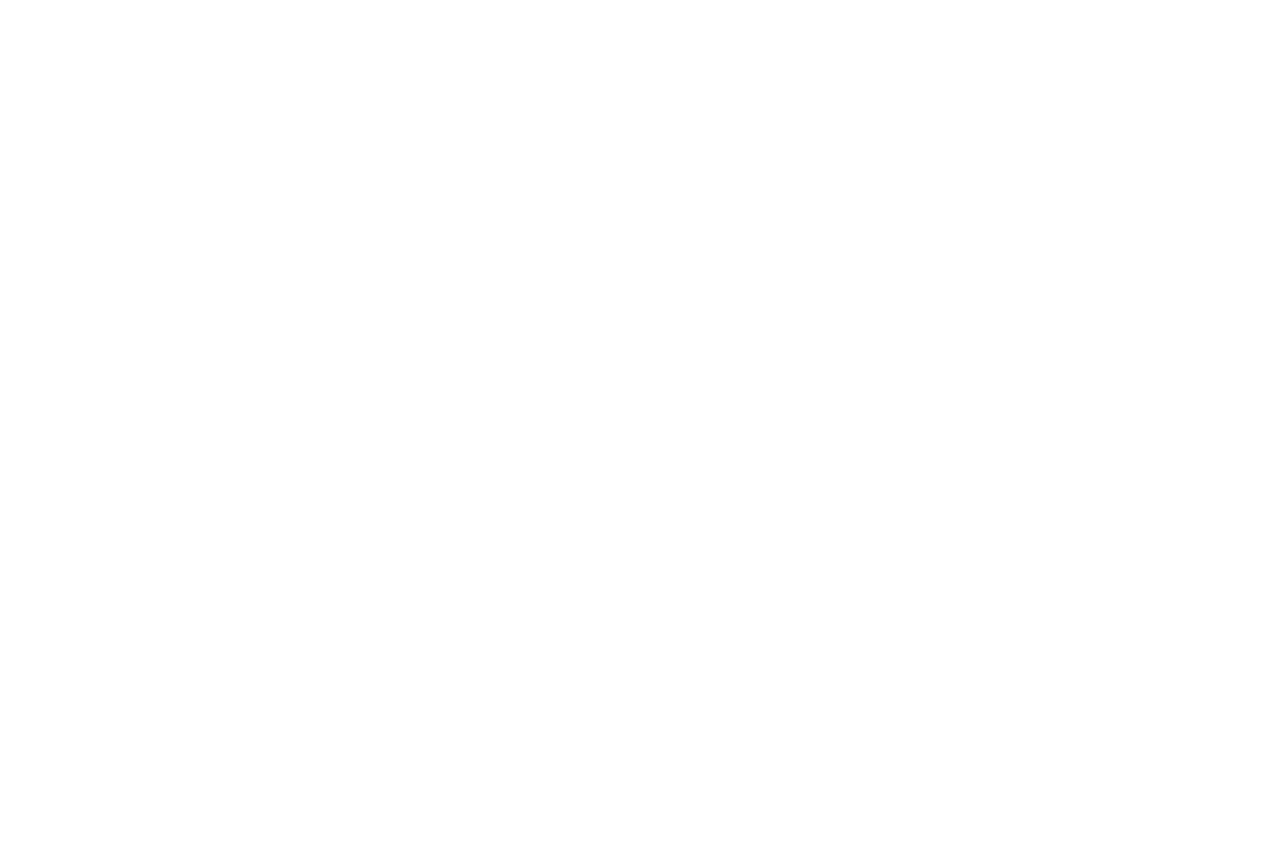
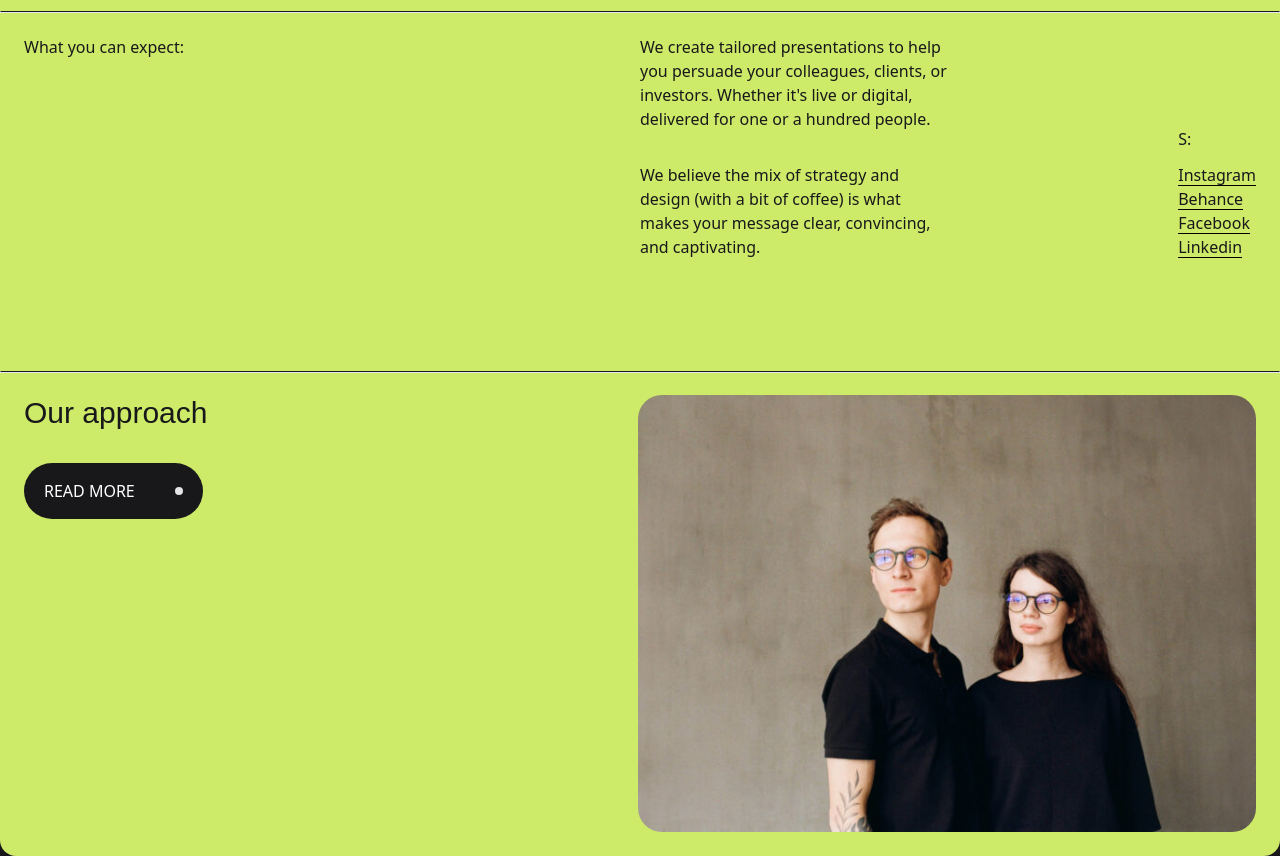
Before and after one commit to mayankpatidar275/ochi, a React (Vite) app: page / in a window 1280 px wide. Shown: the part 1580-2436 px from the top of the page. Before the commit the page ends 1317 px from the top, so only its background shows below. Built offline with nearby package versions, Linux system fonts and the light colour scheme.

Commit message:
feat: about section added

```diff
--- a/src/App.tsx
+++ b/src/App.tsx
@@ -2,6 +2,7 @@
 import Navbar from "./components/Navbar";
 import LandingPage from "./components/LandingPage";
 import Marquee from "./components/Marquee";
+import About from "./components/About";
 
 function App() {
   return (
@@ -9,6 +10,7 @@
       <Navbar />
       <LandingPage />
       <Marquee />
+      <About />
     </div>
   );
 }
--- /dev/null
+++ b/src/components/About.tsx
@@ -0,0 +1,81 @@
+import React from "react";
+
+const socials = [
+  { name: "Instagram", link: "" },
+  { name: "Behance", link: "" },
+  { name: "Facebook", link: "" },
+  { name: "Linkedin", link: "" },
+];
+
+function About() {
+  return (
+    <div className="bg-[#cdea68] p-6 lg:pt-14 pt-20 rounded-2xl">
+      <div className="pb-20">
+        <h2 className="custom-heading max-w-screen-xl">
+          <p className="font-NeueMontreal-Regular text-3xl md:text-5xl lg:text-5xl text-zinc-900">
+            Ochi is a strategic presentation agency for forward-thinking
+            businesses that need to <u>raise funds</u>, <u>sell prod­ucts</u>,{" "}
+            <u>explain complex ideas</u>, and <u>hire great peo­ple</u>.
+          </p>
+        </h2>
+      </div>
+
+      <hr className="absolute left-0 w-full border border-t-zinc-900" />
+
+      <div className="text-zinc-900 flex flex-col gap-8 mt-6 mb-28 lg:flex-row lg:justify-between max-w-screen-sm lg:max-w-full">
+        <div>What you can expect:</div>
+        <div className="flex flex-col gap-8 lg:flex-row lg:w-1/2">
+          <div className="flex flex-col gap-8 lg:w-1/2">
+            <p>
+              We create tailored presentations to help you persuade your
+              colleagues, clients, or investors. Whether it's live or digital,
+              delivered for one or a hundred people.
+            </p>
+            <p>
+              We believe the mix of strategy and design (with a bit of coffee)
+              is what makes your message clear, convincing, and captivating.
+            </p>
+          </div>
+          <div className="lg:mt-auto lg:ml-auto">
+            <p className="mb-3">S:</p>
+            <ul>
+              {socials.map((item, index) => (
+                <li key={index}>
+                  <a className="link-underline" href={item.link}>
+                    {item.name}
+                  </a>
+                </li>
+              ))}
+            </ul>
+          </div>
+        </div>
+      </div>
+
+      <hr className="absolute left-0 w-full border border-t-zinc-900" />
+
+      <div className="pt-6 flex flex-col gap-10 lg:flex-row">
+        <div className="lg:w-1/2">
+          <h1 className="mb-8 font-NeueMontreal-Regular text-3xl text-zinc-900">
+            Our approach
+          </h1>
+          <a
+            href=""
+            className="flex gap-10 bg-zinc-900 rounded-[2rem] py-4 px-5 w-fit justify-center items-center"
+          >
+            <div className="uppercase">Read more</div>
+            <div className="w-2 h-2 bg-zinc-200 rounded-full"></div>
+          </a>
+        </div>
+        <div>
+          <img
+            className="rounded-3xl"
+            src="src/assets/images/Homepage-Photo-663x469.jpg"
+            alt="image"
+          />
+        </div>
+      </div>
+    </div>
+  );
+}
+
+export default About;
```
Also changed, not shown: src/assets/images/Homepage-Photo-663x469.jpg (added).
